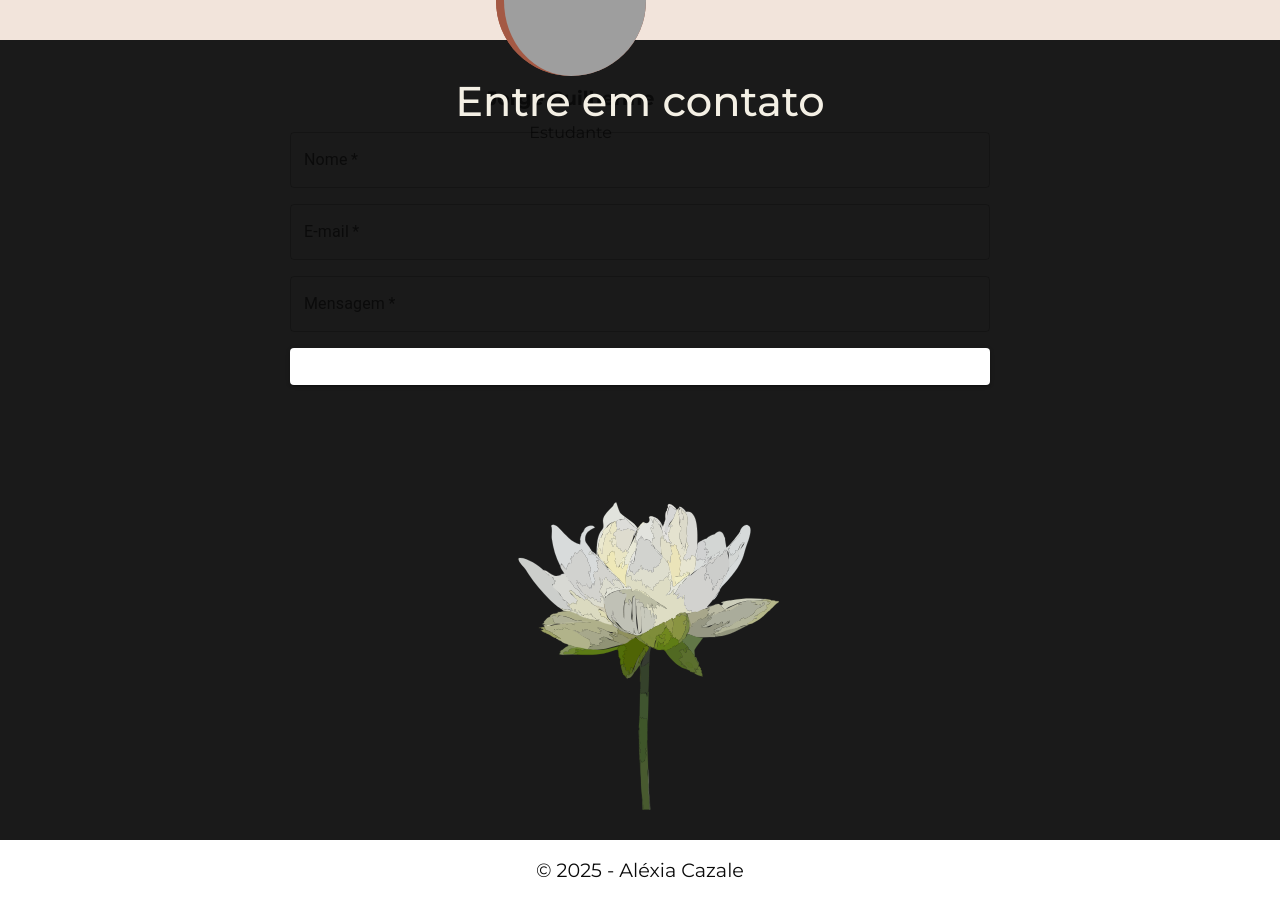
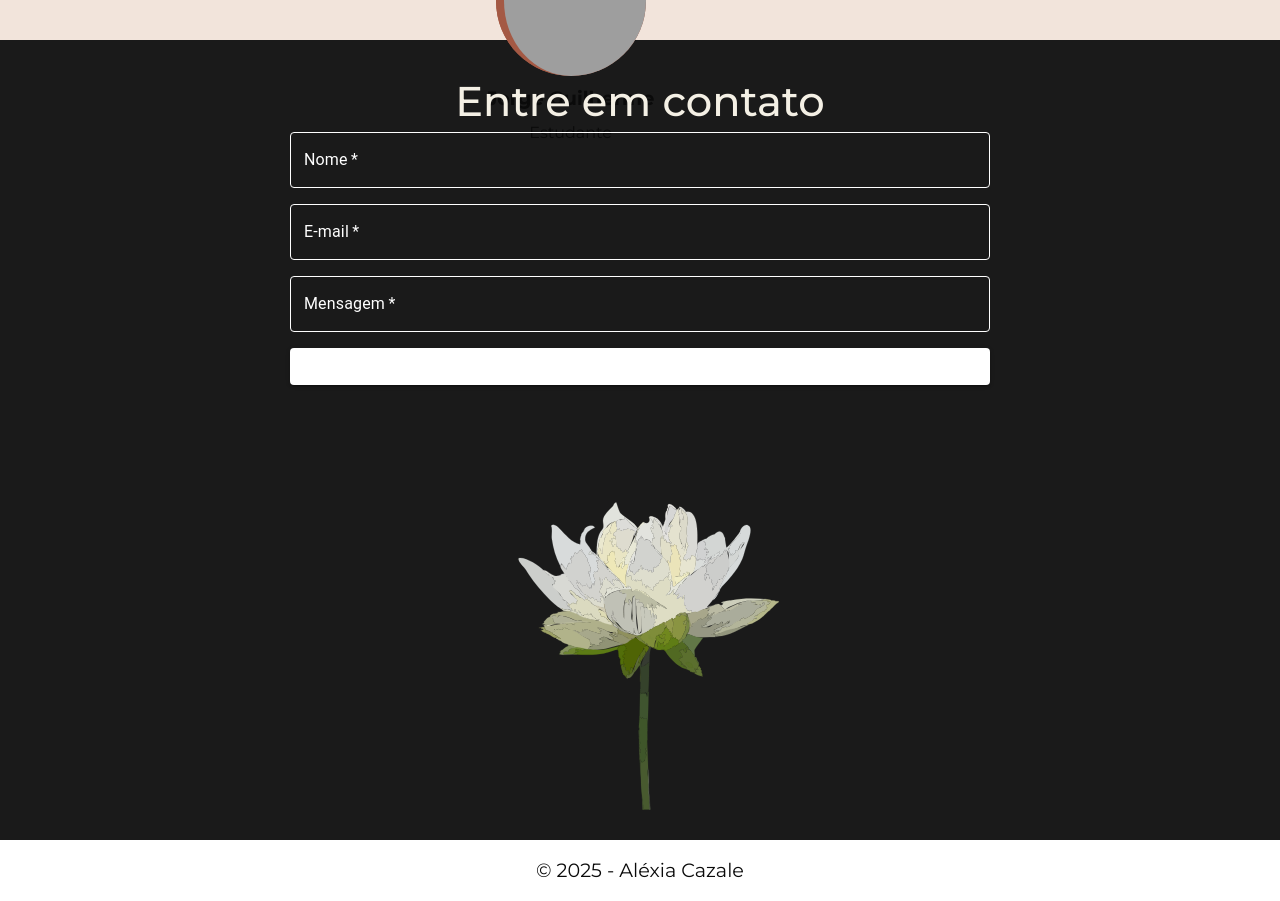
Before and after one commit to AlexiaCazale/giswebsite, a Next.js app: page / in a window 1280 px wide. Shown: the part 4760-5661 px from the top of the page. Built offline with nearby package versions, Linux system fonts and the light colour scheme; grey boxes are pictures that could not be loaded; a web font is replaced by a local one.

Commit message:
fix: alterando cor do input

```diff
--- a/src/app/components/contact-component.tsx
+++ b/src/app/components/contact-component.tsx
@@ -19,6 +19,20 @@ export default function Contact() {
                             placeholder="Digite seu nome"
                             variant="outlined"
                             color="primary"
+                            sx={{
+                                "& .MuiOutlinedInput-root": {
+                                    color: "white",
+                                    "& fieldset": {
+                                        borderColor: "white", // cor da borda normal
+                                    },
+                                    "&:hover fieldset": {
+                                        borderColor: "white", // cor ao passar o mouse
+                                    },
+                                },
+                                "& .MuiInputLabel-root": {
+                                    color: "white", // cor do label mesmo sem foco
+                                },
+                            }}
                         />
                         <TextField
                             required
@@ -27,6 +41,20 @@ export default function Contact() {
                             placeholder="Digite seu e-mail"
                             variant="outlined"
                             color="primary"
+                            sx={{
+                                "& .MuiOutlinedInput-root": {
+                                    color: "white",
+                                    "& fieldset": {
+                                        borderColor: "white", // cor da borda normal
+                                    },
+                                    "&:hover fieldset": {
+                                        borderColor: "white", // cor ao passar o mouse
+                                    },
+                                },
+                                "& .MuiInputLabel-root": {
+                                    color: "white", // cor do label mesmo sem foco
+                                },
+                            }}
                         />
                         <TextField
                             required
@@ -35,6 +63,21 @@ export default function Contact() {
                             placeholder="Escreva sua mensagem"
                             variant="outlined"
                             color="primary"
+                            sx={{
+                                "& .MuiOutlinedInput-root": {
+                                    color: "white",
+                                    "& fieldset": {
+                                        borderColor: "white", // cor da borda normal
+                                    },
+                                    "&:hover fieldset": {
+                                        borderColor: "white", // cor ao passar o mouse
+                                    },
+                                },
+                                "& .MuiInputLabel-root": {
+                                    color: "white", // cor do label mesmo sem foco
+                                },
+                            }}
+
                         />
                         <Button variant="contained">Enviar</Button>
                     </div>
```
